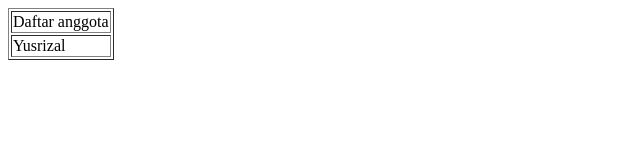
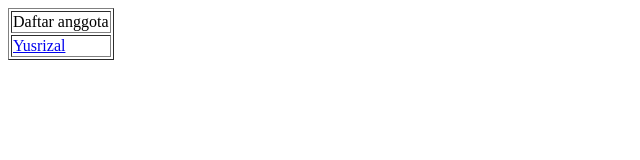
Before and after one commit to yusrizal/RPL_JTEK_2017_00, a plain HTML site: page index.html in a window 1280 px wide. Shown: the full height of the page, 0-640 px from the left. Drawn offline with Linux system fonts and the light colour scheme.

Commit message:
tambah file saya pribadi

```diff
--- a/index.html
+++ b/index.html
@@ -5,8 +5,14 @@
   </head>
   <body>
     <table border=”0”>
-      <tr><td>Daftar anggota</td></tr>
-      <tr><td>Yusrizal</td></tr>
+      <tr>
+      	<td>Daftar anggota</td>
+      	</tr>
+      <tr>
+      	<td>
+      		<a href="./1100.html">Yusrizal</a>
+      	</td>
+      </tr>
     </table>
   </body>
 </html>
```
Also changed, not shown: 1100.html (added, +9 -0 lines).
